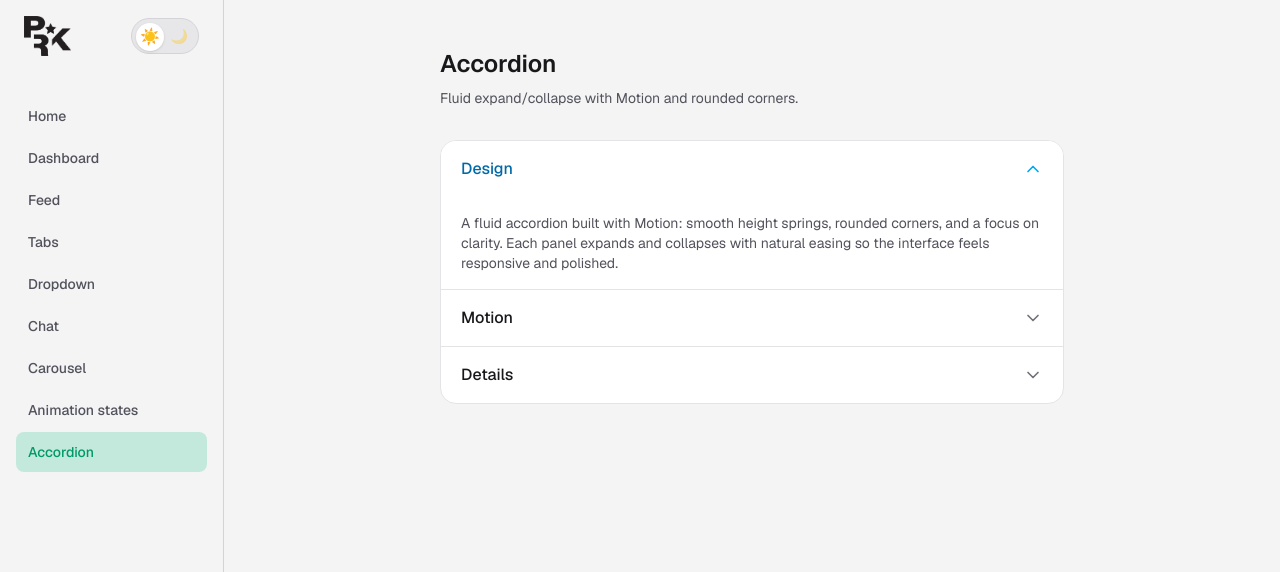
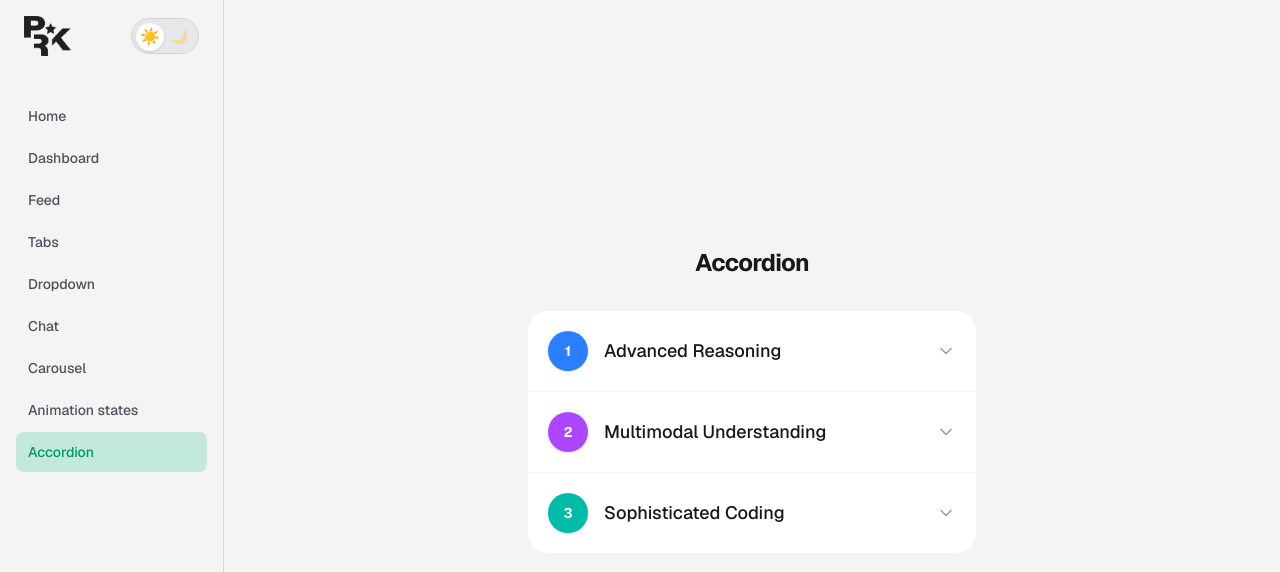
Before and after one commit to piersrr/ui-design-experiments, a Next.js app: page /accordion in a window 1280 px wide. Shown: the top 572 px of the page. Built offline with nearby package versions, Linux system fonts and the light colour scheme.

Commit message:
Accordion

```diff
--- a/app/accordion/page.tsx
+++ b/app/accordion/page.tsx
@@ -1,162 +1,157 @@
-'use client';
+"use client";
 
-import { useState, useRef, useEffect } from 'react';
-import { motion } from 'motion/react';
-import { ChevronDown } from 'lucide-react';
+import { motion, AnimatePresence } from "motion/react";
+import { useState } from "react";
+import { ChevronDown } from "lucide-react";
 
-type AccentKey = 'design' | 'motion' | 'details';
+interface AccordionItem {
+    id: string;
+    title: string;
+    content: string;
+    color: string;
+}
 
-const accentConfig: Record<AccentKey, { header: string; chevron: string }> = {
-  design: {
-    header: 'text-sky-700 dark:text-sky-300',
-    chevron: 'text-sky-500 dark:text-sky-400',
-  },
-  motion: {
-    header: 'text-violet-700 dark:text-violet-300',
-    chevron: 'text-violet-500 dark:text-violet-400',
-  },
-  details: {
-    header: 'text-amber-700 dark:text-amber-300',
-    chevron: 'text-amber-500 dark:text-amber-400',
-  },
-};
-
-const items = [
+const items: AccordionItem[] = [
     {
-    id: 'design',
-    title: 'Design',
+        id: "1",
+        title: "Advanced Reasoning",
         content:
-      'A fluid accordion built with Motion: smooth height springs, rounded corners, and a focus on clarity. Each panel expands and collapses with natural easing so the interface feels responsive and polished.',
+            "Gemini uses advanced reasoning capabilities to think more carefully before answering, allowing it to solve complex problems and provide high-quality responses.",
+        color: "bg-blue-500",
     },
     {
-    id: 'motion',
-    title: 'Motion',
+        id: "2",
+        title: "Multimodal Understanding",
         content:
-      'We use layout-aware animations and spring physics so opening and closing panels feels organic. The chevron rotates in sync, and content height is measured for pixel-perfect transitions instead of jarring jumps.',
+            "Built from the ground up to be multimodal, Gemini can generalize and seamlessly understand, operate across, and combine different types of information.",
+        color: "bg-purple-500",
     },
     {
-    id: 'details',
-    title: 'Details',
+        id: "3",
+        title: "Sophisticated Coding",
         content:
-      'Rounded corners, subtle borders, and consistent spacing tie the three panels into a single cohesive block. Dark mode is supported so the accordion fits any theme.',
+            "Gemini can understand, explain, and generate high-quality code in the world's most popular programming languages, making it a powerful tool for developers.",
+        color: "bg-teal-500",
     },
 ];
 
-function AccordionItem({
-  id,
-  title,
-  content,
-  isOpen,
-  onToggle,
-  isFirst,
-}: {
-  id: string;
-  title: string;
-  content: string;
-  isOpen: boolean;
-  onToggle: () => void;
-  isFirst: boolean;
-}) {
-  const contentRef = useRef<HTMLDivElement>(null);
-  const [height, setHeight] = useState(0);
-  const accent = accentConfig[id as AccentKey] ?? accentConfig.design;
-
-  useEffect(() => {
-    if (!contentRef.current) return;
-    const el = contentRef.current;
-    const update = () => setHeight(el.scrollHeight);
-    update();
-    const ro = new ResizeObserver(update);
-    ro.observe(el);
-    return () => ro.disconnect();
-  }, [content]);
-
-  const spring = { type: 'spring' as const, stiffness: 200, damping: 22 };
+export default function GeminiAccordion() {
+    const [activeId, setActiveId] = useState<string | null>(null);
 
     return (
-    <div
-      className={
-        isFirst
-          ? 'border-t-0'
-          : 'border-t border-zinc-200 dark:border-zinc-600'
-      }
+        <div className="flex min-h-screen items-center justify-center bg-zinc-100 p-8 dark:bg-zinc-950">
+            <div className="w-full max-w-md">
+                <h1 className="mb-8 text-center text-2xl font-bold tracking-tight text-zinc-900 dark:text-white">
+                    Accordion
+                </h1>
+
+                <div className="flex flex-col isolation-auto">
+                    {items.map((item, index) => {
+                        const isActive = activeId === item.id;
+                        const isFirst = index === 0;
+                        const isLast = index === items.length - 1;
+
+                        // Corner Logic:
+                        // Top corners are rounded ONLY if:
+                        // 1. This item is Active (fully separated)
+                        // 2. The item ABOVE is Active (separation creates a gap, so we round our top to look like a separate block)
+                        // 3. This is the First item (start of list)
+                        const prevActive = index > 0 && items[index - 1].id === activeId;
+                        const nextActive = index < items.length - 1 && items[index + 1].id === activeId;
+
+                        const roundTop = isActive || isFirst || prevActive;
+                        const roundBottom = isActive || isLast || nextActive;
+
+                        const borderRadius = {
+                            borderTopLeftRadius: roundTop ? 20 : 2,
+                            borderTopRightRadius: roundTop ? 20 : 2,
+                            borderBottomLeftRadius: roundBottom ? 20 : 2,
+                            borderBottomRightRadius: roundBottom ? 20 : 2
+                        };
+
+                        return (
+                            <motion.div
+                                key={item.id}
+                                // Removing `layout` prop to avoid scale-based distortion on borderRadius.
+                                // We will rely on direct margin/height animation which triggers browser reflow.
+                                // This ensures corners are perfectly crisp and vertical lines are straight.
+                                animate={{
+                                    ...borderRadius,
+                                    marginTop: isActive ? 12 : 0,
+                                    marginBottom: isActive ? 12 : 0,
+                                    paddingBottom: isActive ? 0 : 0, // Reset default
+                                    scale: isActive ? 1 : 1, // No scale for now, just pure sizing
+                                }}
+                                className={`relative overflow-hidden bg-white dark:bg-zinc-900 transition-shadow ${
+                                    // Separation line logic:
+                                    // Show border-bottom if I am NOT active, AND the next item is NOT active, AND I am not last.
+                                    // If next item IS active, it pushes away, so no border needed (or border stays on me? Let's hide it for cleaner separation).
+                                    !isActive && !nextActive && !isLast ? "border-b border-zinc-100 dark:border-zinc-800" : ""
+                                    } ${isActive ? "z-10 shadow-xl ring-1 ring-zinc-900/5 dark:ring-white/10" : "z-0 hover:bg-zinc-50 dark:hover:bg-zinc-800/50"
+                                    }`}
+                                transition={{
+                                    type: "spring",
+                                    stiffness: 300,
+                                    damping: 30,
+                                    // Separate borderRadius transition to be snappy if needed, but spring defaults are usually fine.
+                                }}
+                                style={{
+                                    // Enforce visual "stacking" context
+                                    zIndex: isActive ? 10 : 1
+                                }}
                             >
                                 <button
-        type="button"
-        onClick={onToggle}
-        className={`
-          flex w-full items-center justify-between gap-3 px-5 py-4 text-left font-medium transition-colors
-          ${isOpen ? `bg-white dark:bg-zinc-900 ${accent.header}` : 'text-zinc-900 dark:text-zinc-100 hover:bg-zinc-100 dark:hover:bg-zinc-800/80'}
-        `}
-        aria-expanded={isOpen}
-        aria-controls={`accordion-content-${id}`}
-        id={`accordion-heading-${id}`}
+                                    onClick={() => setActiveId(isActive ? null : item.id)}
+                                    className="flex w-full items-center justify-between p-5 text-left outline-none focus-visible:ring-2 focus-visible:ring-blue-500/50"
                                 >
-        <span>{title}</span>
-        <motion.span
-          animate={{ rotate: isOpen ? 180 : 0 }}
-          transition={spring}
-          className={`shrink-0 ${isOpen ? accent.chevron : 'text-zinc-500 dark:text-zinc-400'}`}
-          aria-hidden
+                                    <div className="flex items-center gap-4">
+                                        <div className={`flex h-10 w-10 shrink-0 items-center justify-center rounded-full text-white shadow-sm ${item.color}`}>
+                                            <span className="font-bold text-sm">{item.id}</span>
+                                        </div>
+                                        <span className="text-lg font-medium text-zinc-900 dark:text-zinc-100">
+                                            {item.title}
+                                        </span>
+                                    </div>
+                                    <motion.div
+                                        animate={{ rotate: isActive ? 180 : 0 }}
+                                        transition={{ duration: 0.3 }}
                                     >
-          <ChevronDown className="h-5 w-5" />
-        </motion.span>
+                                        <ChevronDown className="h-5 w-5 text-zinc-400 dark:text-zinc-500" />
+                                    </motion.div>
                                 </button>
+
+                                <AnimatePresence>
+                                    {isActive && (
                                         <motion.div
-        id={`accordion-content-${id}`}
-        role="region"
-        aria-labelledby={`accordion-heading-${id}`}
-        initial={false}
-        animate={{
-          height: isOpen ? height : 0,
-          opacity: isOpen ? 1 : 0,
-        }}
-        transition={{
-          height: spring,
-          opacity: { duration: 0.2 },
-        }}
-        style={{ overflow: 'hidden' }}
+                                            initial={{ height: 0, opacity: 0 }}
+                                            animate={{ height: "auto", opacity: 1 }}
+                                            exit={{ height: 0, opacity: 0 }}
+                                            transition={{ duration: 0.3, ease: [0.04, 0.62, 0.23, 0.98] }}
                                         >
-        <div
-          ref={contentRef}
-          className="bg-white px-5 py-4 text-sm text-zinc-600 dark:bg-zinc-900 dark:text-zinc-400"
+                                            <div className="px-5 pb-5 pt-0 text-zinc-600 dark:text-zinc-400 leading-relaxed">
+                                                <div className="border-t border-zinc-100 pt-4 dark:border-zinc-800">
+                                                    {item.content}
+                                                    <motion.div
+                                                        initial={{ opacity: 0, y: 10 }}
+                                                        animate={{ opacity: 1, y: 0 }}
+                                                        transition={{ delay: 0.1 }}
+                                                        className="mt-4 flex gap-2"
                                                     >
-          {content}
+                                                        <span className="inline-flex items-center rounded-full bg-zinc-100 px-2.5 py-0.5 text-xs font-medium text-zinc-800 dark:bg-zinc-800 dark:text-zinc-100">
+                                                            New
+                                                        </span>
+                                                        <span className="inline-flex items-center rounded-full bg-blue-50 px-2.5 py-0.5 text-xs font-medium text-blue-700 dark:bg-blue-900/30 dark:text-blue-400">
+                                                            AI
+                                                        </span>
+                                                    </motion.div>
+                                                </div>
                                             </div>
                                         </motion.div>
-    </div>
+                                    )}
+                                </AnimatePresence>
+                            </motion.div>
                         );
-}
-
-export default function AccordionPage() {
-  const [openId, setOpenId] = useState<string | null>(items[0].id);
-
-  return (
-    <div className="min-h-screen bg-background">
-      <div className="mx-auto max-w-2xl px-4 py-12 sm:px-6">
-        <h1 className="text-2xl font-semibold text-zinc-900 dark:text-zinc-100 mb-2">
-          Accordion
-        </h1>
-        <p className="text-zinc-600 dark:text-zinc-400 text-sm mb-8">
-          Fluid expand/collapse with Motion and rounded corners.
-        </p>
-
-        <div className="overflow-hidden rounded-2xl border border-zinc-200 bg-white dark:border-zinc-600 dark:bg-zinc-900">
-          <motion.div className="flex flex-col" layout transition={{ type: 'spring', stiffness: 200, damping: 22 }}>
-            {items.map((item, index) => (
-              <AccordionItem
-                key={item.id}
-                id={item.id}
-                title={item.title}
-                content={item.content}
-                isOpen={openId === item.id}
-                onToggle={() =>
-                  setOpenId((prev) => (prev === item.id ? null : item.id))
-                }
-                isFirst={index === 0}
-              />
-            ))}
-          </motion.div>
+                    })}
                 </div>
             </div>
         </div>
```
Lines whose indentation alone changed are shown as unchanged.
